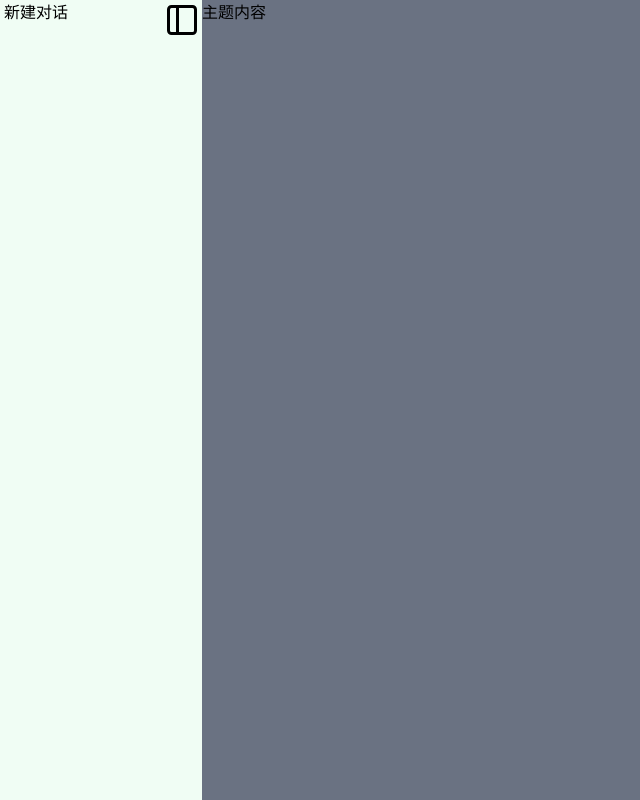
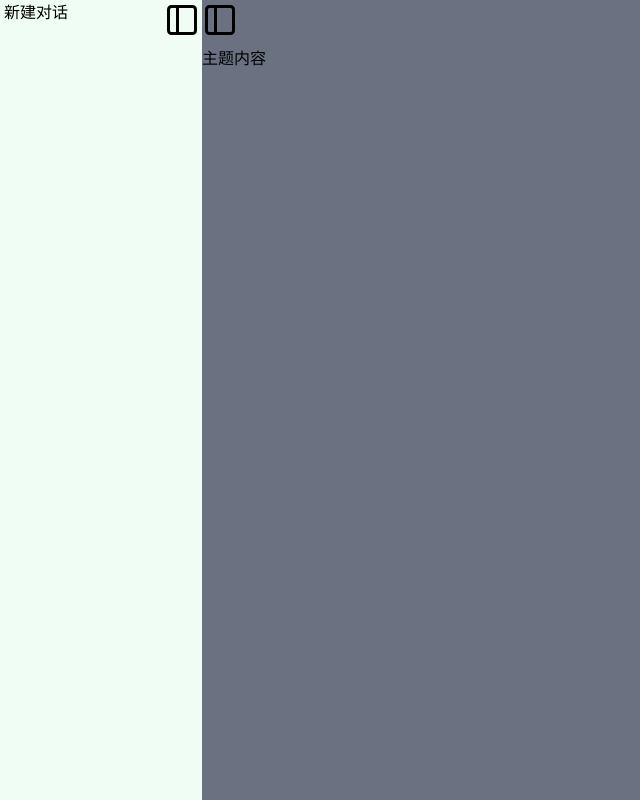
Before and after one commit to yexiaobrycezhang/react_pratise, a Next.js app in the folder chatgpt-app/: page / in a window 1280 px wide. Shown: the whole page, without its empty margins (0-640 px from the left). Built offline with nearby package versions, Linux system fonts and the light colour scheme.

Commit message:
use useReducer

```diff
--- a/chatgpt-app/app/page.js
+++ b/chatgpt-app/app/page.js
@@ -3,17 +3,28 @@
 import Navigation from "@/components/home/Navigation";
 import Main from "@/components/home/Main";
 import { useState, useContext } from "react";
-import { ShowNavContext } from "@/components/common/ShowNavContext";
+import {
+  CommonReduce,
+  useCommonContext,
+} from "@/components/common/CommonReduce";
+export default function Home() {
+  // const Context = useContext(ShowNavContext);
+  // const { state, dispatch } = useCommonContext();
+  const object = useCommonContext();
+  console.log("state", object);
 
-export default function Home() {
-  const [show, setShow] = useState(true);
-  // const Context = useContext(ShowNavContext);
   return (
-    <ShowNavContext.Provider value={{ show, setShow }}>
+    /* <ShowNavContext.Provider value={{ show, setShow }}>
       <div className="h-full flex bg-green-50">
         <Navigation />
         <Main />
       </div>
-    </ShowNavContext.Provider>
+    </ShowNavContext.Provider> */
+    <CommonReduce>
+      <div className={`h-full flex bg-green-50 `}>
+        <Navigation />
+        <Main />
+      </div>
+    </CommonReduce>
   );
 }
--- /dev/null
+++ b/chatgpt-app/components/common/CommonReduce.js
@@ -0,0 +1,28 @@
+import { MdLightMode } from "react-icons/md";
+import { createContext, useReducer, useContext } from "react";
+
+const initialState = {
+  show: false,
+  themeMode: "light",
+};
+
+export const CommonContext = createContext(null);
+export const useCommonContext = () => useContext(CommonContext);
+
+function chatGptReducer(state, action) {
+  switch (action.type) {
+    case "UPDATE":
+      return { ...state, [action.fieldId]: action.filedValue };
+    default:
+      throw new Error(`Unhandled action type: ${action.type}`);
+  }
+}
+
+export function CommonReduce({ children }) {
+  const [state, dispatch] = useReducer(chatGptReducer, initialState);
+  return (
+    <CommonContext.Provider value={{ state, dispatch }}>
+      {children}
+    </CommonContext.Provider>
+  );
+}
--- a/chatgpt-app/components/home/Main.js
+++ b/chatgpt-app/components/home/Main.js
@@ -7,10 +7,7 @@ export default function Main() {
   return (
     <main className="flex bg-gray-500 w-full">
       <div>
-        <button
-          className={`w-[5px] h-10  ${!context.show ? "" : "hidden"}`}
-          onClick={() => context.setShow(!context.show)}
-        >
+        <button className={`w-[5px] h-10  `}>
           <LuPanelLeft className="w-9 h-9" />
         </button>
         <div>主题内容</div>
--- a/chatgpt-app/components/home/Navigation.js
+++ b/chatgpt-app/components/home/Navigation.js
@@ -1,21 +1,19 @@
 import { LuPanelLeft } from "react-icons/lu";
-import { useContext } from "react";
 import { ShowNavContext } from "@/components/common/ShowNavContext";
+import { MdLightMode, MdDarkMode, MdInfo } from "react-icons/md";
 
 export default function Navigation(props) {
-  const context = useContext(ShowNavContext);
+  // const context = useContext(ShowNavContext);
 
   return (
-    <div
-      className={` flex w-[240px]  bg-gray-40 ${context.show ? "" : "hidden"} `}
-    >
+    <div className={` relative flex w-[240px]  bg-gray-40 `}>
       <div className="ml-[4px] w-[160px] sp">新建对话</div>
-      <button
-        className=" w-[5px] h-10 "
-        onClick={() => context.setShow(!context.show)}
-      >
+      <button className=" w-[5px] h-10 ">
         <LuPanelLeft className="w-9 h-9" />
       </button>
+      <div className="absolute bottom-20 left-3">
+        <button></button>
+      </div>
     </div>
   );
 }
```
